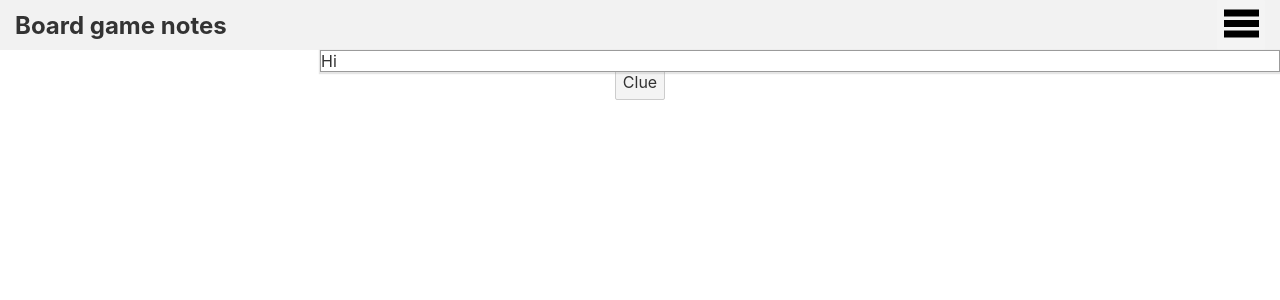
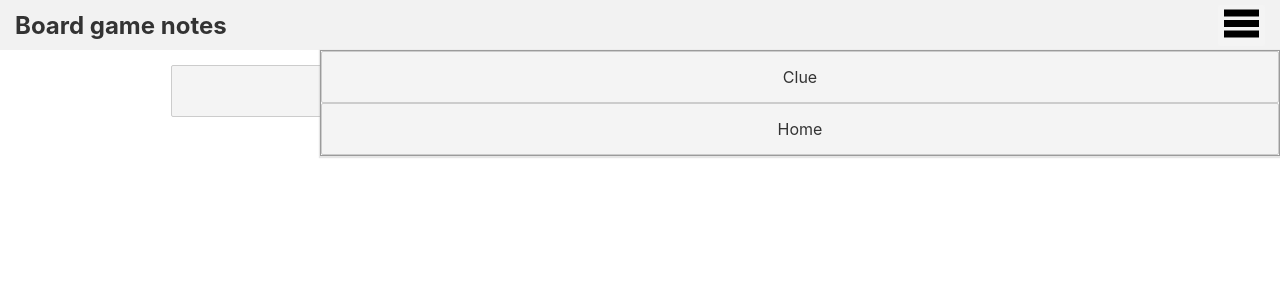
Before and after one commit to mike591/board-game-notes, a Svelte app: page / in a window 1280 px wide. Both pictures are taken after a click on the button 1241 px from the left and 25 px from the top of the page. Shown: the top 300 px of the page. Built offline with nearby package versions, Linux system fonts and the light colour scheme.

Commit message:
finish nav and menus

```diff
--- a/public/global.css
+++ b/public/global.css
@@ -42,9 +42,6 @@ select,
 textarea {
   font-family: inherit;
   font-size: inherit;
-  -webkit-padding: 0.4em 0;
-  padding: 0.4em;
-  margin: 0 0 0.5em 0;
   box-sizing: border-box;
   border: 1px solid #ccc;
   border-radius: 2px;
--- a/src/App.svelte
+++ b/src/App.svelte
@@ -3,16 +3,19 @@
 	import Navbar from './Navbar.svelte';
 
 	let currentGameKey;
+	const setCurrentGameKey = (key) => {
+		currentGameKey = key;
+	}
 </script>
 
 <main>
-	<Navbar currentGame={games[currentGameKey]} />
+	<Navbar setCurrentGameKey={setCurrentGameKey} currentGame={games[currentGameKey]} />
 	{#if games[currentGameKey]}
 		<svelte:component this={games[currentGameKey].Component} />
 	{:else}
 		<div class="container">
 		{#each Object.values(games) as game}
-			<button color="primary" on:click={() => currentGameKey = game.key}>{game.label}</button>
+			<button class='container-item' on:click={() => setCurrentGameKey(game.key)}>{game.label}</button>
 		{/each}
 		</div>
 	{/if}
@@ -35,4 +38,9 @@
 		flex-grow: 1;
 		padding: 15px;
 	}
+
+	.container-item {
+		padding: 15px;
+		width: 75%;
+	}
 </style>
--- a/src/Navbar.svelte
+++ b/src/Navbar.svelte
@@ -1,10 +1,12 @@
 <script>
   import MenuIcon from './assets/MenuIcon.svelte'
+  import games from './games';
 
   let isOpen = false;
   const toggle = () => (isOpen = !isOpen);
 
   export let currentGame;
+  export let setCurrentGameKey;
 </script>
 
 <div class="navbar">
@@ -13,7 +15,12 @@
     <MenuIcon />
   </button>
   {#if isOpen}
-    <div class="menu-popup">Hi</div>
+    <div class="menu-popup">
+    {#each Object.values(games) as game}
+      <button class="menu-item" on:click={() => setCurrentGameKey(game.key)}>{game.label}</button>
+    {/each}
+    <button class="menu-item" on:click={() => setCurrentGameKey()}>Home</button>
+    </div>
     <div class="cancel-overlay" on:click={toggle}></div>
   {/if}
 </div>
@@ -55,4 +62,8 @@
     box-shadow: 0 1px 1px 1px rgb(155 155 155 / 25%);
     z-index: 1;
   }
+
+  .menu-item {
+    padding: 15px
+  }
 </style>
```
